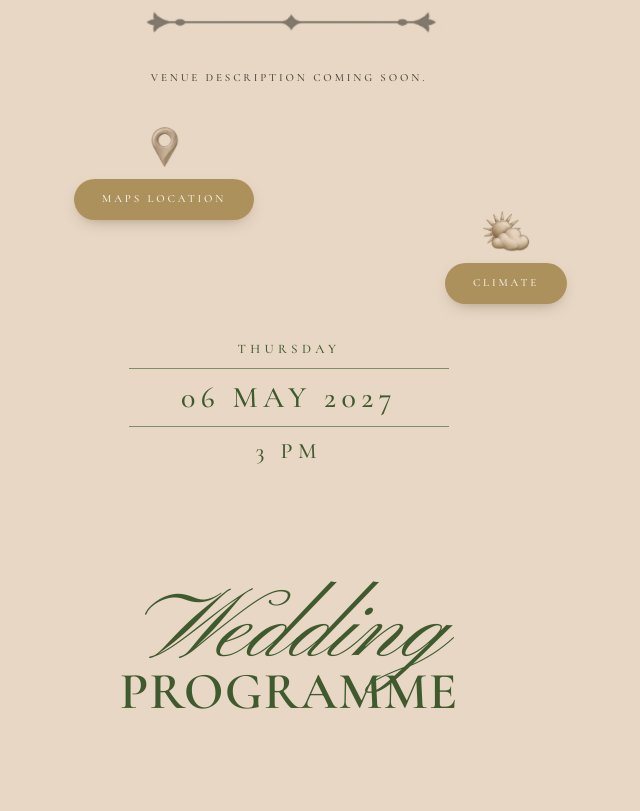
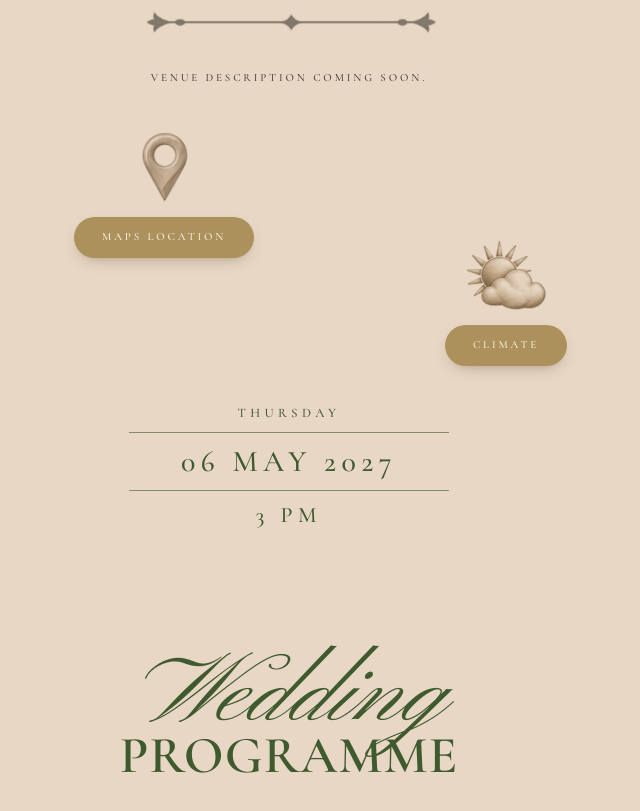
Before and after one commit to manuelmesav3l/invitacion-manuela-maciej, a React (Vite) app: page / in a window 1280 px wide. Shown: the part 2840-3651 px from the top of the page, without its empty margins (351-991 px from the left). Built offline with nearby package versions, Linux system fonts and the light colour scheme; a web font is replaced by a local one.

Commit message:
feat(venue): enlarge action icons to h-16 sm:h-[76px] and expand container for optimal visual balance

```diff
--- a/src/sections/Venue.tsx
+++ b/src/sections/Venue.tsx
@@ -28,8 +28,8 @@ export function Venue({ onClimate }: { onClimate: () => void }) {
         {/* TODO_COPY: venue paragraph lives in content.ts */}
         <Reveal delay={0.1}><p className="label mx-auto mt-6 max-w-[320px] !text-[11px] !leading-[2] text-ink">{v.body}</p></Reveal>
 
-        <div className="relative mt-9 h-[175px]">
-          <div className="absolute left-[16%] top-0 flex flex-col items-center gap-2.5">
+        <div className="relative mt-10 h-[215px] sm:h-[235px]">
+          <div className="absolute left-[12%] sm:left-[16%] top-0 flex flex-col items-center gap-3">
             <img
               src="/assets/venue-icon-pin.webp"
               width={162}
@@ -38,11 +38,11 @@ export function Venue({ onClimate }: { onClimate: () => void }) {
               aria-hidden="true"
               loading="lazy"
               decoding="async"
-              className="blend-multiply h-11 w-auto object-contain select-none transition-transform duration-300 hover:scale-105"
+              className="blend-multiply h-16 sm:h-[76px] w-auto object-contain select-none transition-transform duration-300 hover:scale-105"
             />
             <PillButton href={v.mapsUrl} delay={0.05}>{v.mapsLabel}</PillButton>
           </div>
-          <div className="absolute right-[6%] top-[84px] flex flex-col items-center gap-2.5">
+          <div className="absolute right-[4%] sm:right-[6%] top-[98px] sm:top-[108px] flex flex-col items-center gap-3">
             <img
               src="/assets/venue-icon-climate.webp"
               width={284}
@@ -51,7 +51,7 @@ export function Venue({ onClimate }: { onClimate: () => void }) {
               aria-hidden="true"
               loading="lazy"
               decoding="async"
-              className="blend-multiply h-11 w-auto object-contain select-none transition-transform duration-300 hover:scale-105"
+              className="blend-multiply h-16 sm:h-[76px] w-auto object-contain select-none transition-transform duration-300 hover:scale-105"
             />
             <PillButton onClick={onClimate} ariaHaspopup="dialog" delay={0.2}>{v.climateLabel}</PillButton>
           </div>
```
